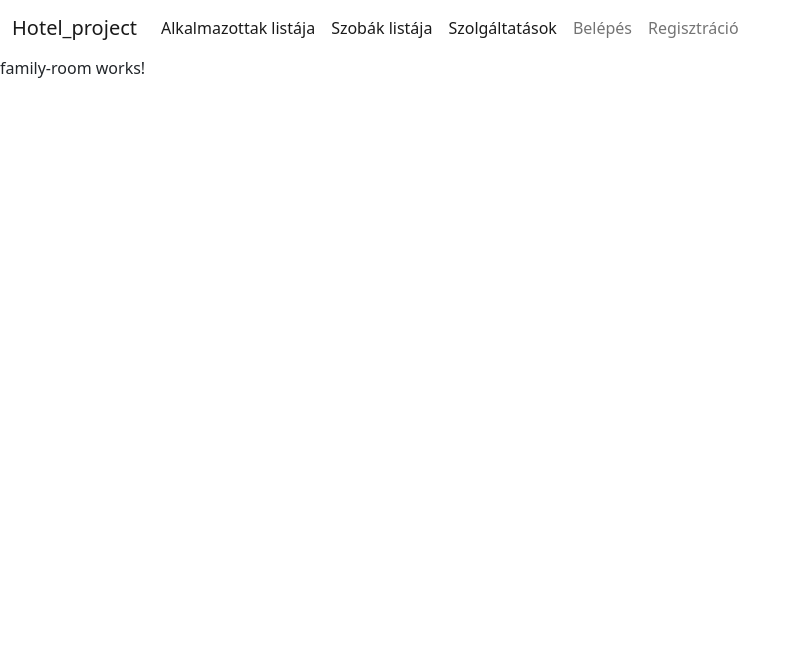
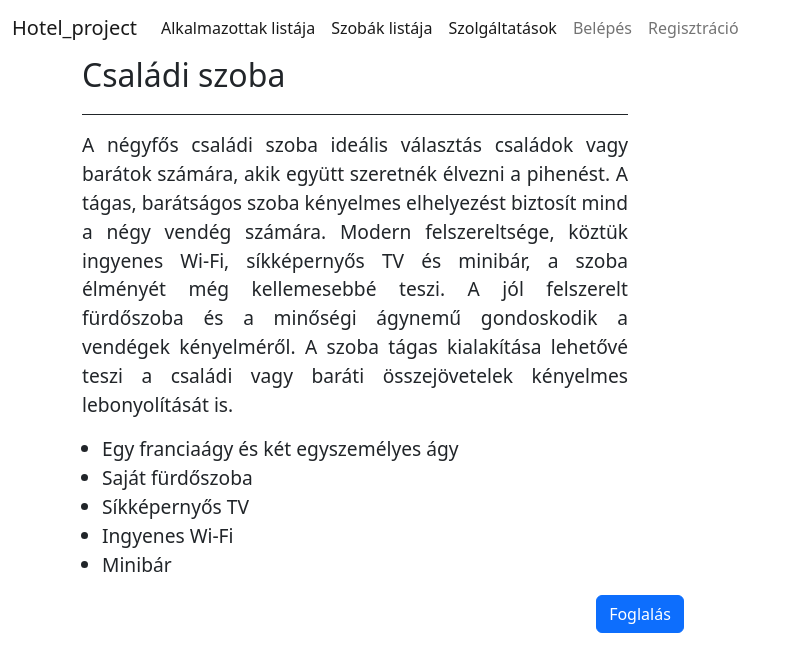
Before and after one commit to FMate1/hotel_project, an Angular app: page /family-room in a window 1280 px wide. Shown: the top 672 px of the page, without its empty margins (0-801 px from the left). Built offline with nearby package versions, Linux system fonts and the light colour scheme.

Commit message:
Add files via upload

```diff
--- a/src/app/double-room/double-room.component.html
+++ b/src/app/double-room/double-room.component.html
@@ -24,4 +24,9 @@
             -->
         </div>
     </div>
+    <div class="row">
+        <div class="col-md-12 text-center">
+            <button class="btn btn-primary animate-up">Foglalás</button>
+        </div>
+    </div>
 </div>
--- a/src/app/family-room/family-room.component.css
+++ b/src/app/family-room/family-room.component.css
@@ -0,0 +1,36 @@
+h2 {
+    margin-bottom: 20px;
+}
+
+p {
+    font-size: 1.2rem;
+    text-align: justify;
+}
+
+ul {
+    font-size: 1.2rem;
+    list-style-type: disc;
+    padding-left: 20px;
+}
+
+.img-fluid {
+    border-radius: 10px;
+}
+
+.animate-up {
+    opacity: 0;
+    transform: translateY(100%);
+    animation: slideUp 0.8s ease-in-out forwards;
+    animation-delay: 0.2s;
+}
+
+@keyframes slideUp {
+    from {
+        opacity: 0;
+        transform: translateY(100%);
+    }
+    to {
+        opacity: 1;
+        transform: translateY(0);
+    }
+}
--- a/src/app/family-room/family-room.component.html
+++ b/src/app/family-room/family-room.component.html
@@ -1 +1,33 @@
-<p>family-room works!</p>
+<div class="container">
+    <div class="row">
+        <div class="col-md-6">
+            <h2 class="animate-up">Családi szoba</h2>
+            <hr class="animate-up">
+            <p class="animate-up">
+                A négyfős családi szoba ideális választás családok vagy barátok számára,
+                akik együtt szeretnék élvezni a pihenést. A tágas, barátságos szoba kényelmes
+                elhelyezést biztosít mind a négy vendég számára. Modern felszereltsége,
+                köztük ingyenes Wi-Fi, síkképernyős TV és minibár, a szoba élményét még kellemesebbé teszi.
+                A jól felszerelt fürdőszoba és a minőségi ágynemű gondoskodik a vendégek kényelméről.
+                A szoba tágas kialakítása lehetővé teszi a családi vagy baráti összejövetelek kényelmes lebonyolítását is.
+            </p>
+            <ul class="animate-up">
+                <li>Egy franciaágy és két egyszemélyes ágy</li>
+                <li>Saját fürdőszoba</li>
+                <li>Síkképernyős TV</li>
+                <li>Ingyenes Wi-Fi</li>
+                <li>Minibár</li>
+            </ul>
+        </div>
+        <div class="col-md-6">
+            <!--
+            <img src="valami.jpg" alt="Double Room" class="img-fluid animate-up">
+            -->
+        </div>
+    </div>
+    <div class="row">
+        <div class="col-md-12 text-center">
+            <button class="btn btn-primary animate-up">Foglalás</button>
+        </div>
+    </div>
+</div>
--- a/src/app/twin-room/twin-room.component.css
+++ b/src/app/twin-room/twin-room.component.css
@@ -0,0 +1,36 @@
+h2 {
+    margin-bottom: 20px;
+}
+
+p {
+    font-size: 1.2rem;
+    text-align: justify;
+}
+
+ul {
+    font-size: 1.2rem;
+    list-style-type: disc;
+    padding-left: 20px;
+}
+
+.img-fluid {
+    border-radius: 10px;
+}
+
+.animate-up {
+    opacity: 0;
+    transform: translateY(100%);
+    animation: slideUp 0.8s ease-in-out forwards;
+    animation-delay: 0.2s;
+}
+
+@keyframes slideUp {
+    from {
+        opacity: 0;
+        transform: translateY(100%);
+    }
+    to {
+        opacity: 1;
+        transform: translateY(0);
+    }
+}
--- a/src/app/twin-room/twin-room.component.html
+++ b/src/app/twin-room/twin-room.component.html
@@ -1 +1,33 @@
-<p>twin-room works!</p>
+<div class="container">
+    <div class="row">
+        <div class="col-md-6">
+            <h2 class="animate-up">Kétágyas szoba</h2>
+            <hr class="animate-up">
+            <p class="animate-up">
+                A szoba kényelmesen elrendezett, két különálló ággyal,
+                amelyeket igény szerint közelebb is lehet helyezni egymáshoz.
+                A szoba modern felszereltséggel rendelkezik, beleértve az ingyenes Wi-Fi-t,
+                síkképernyős TV-t és minibárt. A friss, tiszta ágynemű és a tágas,
+                jól felszerelt fürdőszoba még kellemesebbé teszi az itt-tartózkodást.
+                Tökéletes választás üzleti utazóknak vagy azoknak, akik értékelik a kényelmet és a praktikus elrendezést.
+            </p>
+            <ul class="animate-up">
+                <li>Kettő egyszemélyes ágy</li>
+                <li>Saját fürdőszoba</li>
+                <li>Síkképernyős TV</li>
+                <li>Ingyenes Wi-Fi</li>
+                <li>Minibár</li>
+            </ul>
+        </div>
+        <div class="col-md-6">
+            <!--
+            <img src="valami.jpg" alt="Double Room" class="img-fluid animate-up">
+            -->
+        </div>
+    </div>
+    <div class="row">
+        <div class="col-md-12 text-center">
+            <button class="btn btn-primary animate-up">Foglalás</button>
+        </div>
+    </div>
+</div>
```
